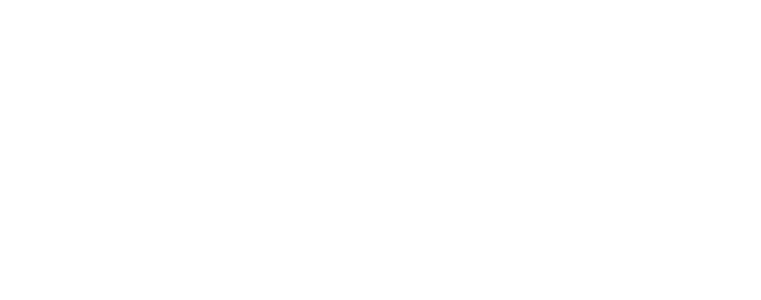
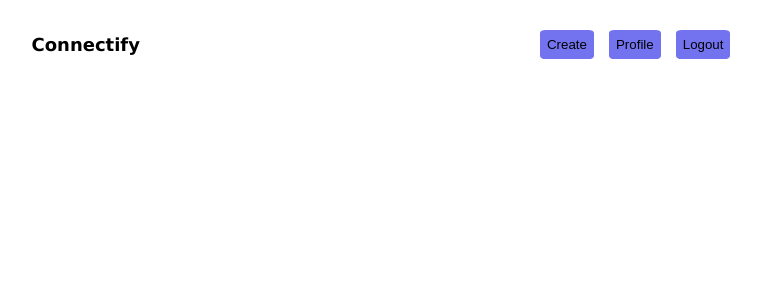
Before and after one commit to yuvarajgoud/SocialMediaPlatform, a React (Vite) app in the folder frontend/: page /home in a window 1280 px wide. Before the commit this address had no page. Shown: the top 300 px of the page, without its empty margins (259-1020 px from the left). Built offline with nearby package versions, Linux system fonts and the light colour scheme; the HTML template or start-up script is replaced by a standard one.

Commit message:
Added Logout

```diff
--- a/frontend/src/App.jsx
+++ b/frontend/src/App.jsx
@@ -1,23 +1,30 @@
-import React from "react";
+import React, { useEffect } from "react";
 import "./Styles/styles.css"
 import Login from "./Components/Login";
 import Signup from "./Components/Signup";
 import Layout from "./Components/Layout";
 import Error from "./Components/Error";
 import { Route, Routes } from "react-router-dom";
-
+import { UserContextProvider } from './Context/UserContext'
+import { useContext } from "react";
+import { UserContext } from "./Context/UserContext";
+import HomeLayout from "./Components/HomePages/HomeLayout";
 
 function App() {
 
+  const {userInfo , setUserInfo} = useContext(UserContext)
   return (
     <>
       <div className="App">
+        <UserContextProvider>
           <Routes>
             <Route path='/' element = {<Layout/>}>
               <Route path={'/'} element = {<Login/>} />
               <Route path={'/signup'} element = {<Signup />} />
+              <Route path = {'/home'} element={<HomeLayout/>}/>
             </Route>
           </Routes>
+        </UserContextProvider>
       </div>
     </>
   )
--- a/frontend/src/Components/Header.jsx
+++ b/frontend/src/Components/HomePages/Header.jsx
@@ -1,6 +1,6 @@
 import { useContext, useEffect ,useState} from "react";
 import { Link } from "react-router-dom";
-import '../Styles/Header.css'
+import '../../Styles/Header.css'
 export default function Header() {
 
 
--- /dev/null
+++ b/frontend/src/Components/HomePages/HomeLayout.jsx
@@ -0,0 +1,8 @@
+import Navbar from "./Navbar";
+
+
+export default function HomeLayout(){
+  return(
+    <Navbar/>
+  )
+}
--- /dev/null
+++ b/frontend/src/Components/HomePages/Navbar.jsx
@@ -0,0 +1,39 @@
+import React, { useContext, useState } from 'react';
+import '../../Styles/Navbar.css';
+import { UserContext } from '../../Context/UserContext';
+import { Navigate } from 'react-router-dom';
+
+const Navbar = () => {
+
+  const {userInfo,setUserInfo} = useContext(UserContext)
+  const [redirect,setRedirect] = useState(false)
+
+  async function logout(){
+    fetch('http://localhost:3000/api/auth/logout')
+    .then( res => res.json())
+    .then( res => {
+      localStorage.setItem('jwttoken',res.token);
+      setUserInfo(null);
+      setRedirect(true)
+    })
+  }
+  if(redirect){
+    console.log("inside Redirect")
+    return(
+      <Navigate to={'/'} />
+    )
+  }
+  return (
+    <nav className="navbar">
+      <div className="navbar-brand">Connectify</div>
+      <div className="navbar-buttons">
+      <button className="navbar-button">Create</button>
+        <button className="navbar-button">Profile</button>
+        <button className="navbar-button" onClick={logout}>Logout</button>
+
+      </div>
+    </nav>
+  );
+};
+
+export default Navbar;
--- a/frontend/src/Components/Layout.jsx
+++ b/frontend/src/Components/Layout.jsx
@@ -1,9 +1,10 @@
 import { Outlet } from "react-router-dom";
-import Header from './Header'
+import Header from './HomePages/Header'
 export default function Layout(){
+
+
   return(
     <main>
-      <Header/>
       <Outlet/>
     </main>
   )
--- a/frontend/src/Components/Login.jsx
+++ b/frontend/src/Components/Login.jsx
@@ -1,28 +1,68 @@
 import React from 'react';
-import { Link } from 'react-router-dom';
+import { Link, Navigate } from 'react-router-dom';
+import { useState ,useContext} from 'react';
+import { UserContext } from '../Context/UserContext';
 
 const preventRefresh = (e) => {
 	e.preventDefault();
 };
 
 export default function Login() {
+
+	const [username,setUsername]  = useState('')
+  const [password,setPassword] = useState('')
+  const [errormsg,setErrorMsg] = useState(false)
+  const {userInfo,setUserInfo} = useContext(UserContext)
+
+  const login = async (ev)=>{
+    ev.preventDefault();
+		console.log("Inside Login")
+    const res = await fetch('http://localhost:3000/api/auth/login',{
+      method:'POST',
+      body : JSON.stringify({username,password}),
+      headers : {'Content-Type':'application/json'},
+    })
+		res.json().then( res =>{
+			console.log(res)
+			if(res.success){
+				setErrorMsg("Login Successful");
+				setUserInfo(res.userDoc)
+				localStorage.setItem('jwttoken',res.token);
+			} else {
+				setErrorMsg("Invalid credentials");
+			}
+		})
+
+  }
+
+	if(userInfo){
+		return (
+			<Navigate to={'/home'}/>
+		)
+	}
+
 	return (
 		<div className="wrapper signIn">
 			<div className="illustration">
 				<img src="https://thumbs.dreamstime.com/b/happy-person-looking-smartphone-hand-reading-message-surfing-internet-smiling-man-holding-mobile-phone-scrolling-social-287236446.jpg" alt="illustration" />
 			</div>
-			<div className="form">
+			<div className="form" >
 				<div className="heading">LOGIN</div>
-				<form>
+				<p style={{color:"red",fontWeight:"bold"}}>{errormsg}</p>
+				<form onSubmit={login}>
 					<div>
 						<label htmlFor="name">Name</label>
-						<input type="text" id="name" placeholder="Enter your name" />
+						<input type="text" id="name" placeholder="Enter your name"
+						       value={username}
+                   onChange={ev => setUsername(ev.target.value)}/>
 					</div>
 					<div>
-						<label htmlFor="e-mail">E-Mail</label>
-						<input type="email" id="e-mail" placeholder="Enter you mail" />
+						<label htmlFor="password">Password</label>
+						<input type="password" id="password" placeholder="Enter you Password"
+						       value={password}
+                   onChange={ev => setPassword(ev.target.value)} />
 					</div>
-					<button type="submit" onClick={preventRefresh}>
+					<button type="submit">
 						Submit
 					</button>
 				</form>
--- /dev/null
+++ b/frontend/src/Context/UserContext.jsx
@@ -0,0 +1,12 @@
+import {createContext, useState} from "react";
+
+export const UserContext = createContext({});
+
+export function UserContextProvider({children}) {
+  const [userInfo,setUserInfo] = useState(null);
+  return (
+    <UserContext.Provider value={{userInfo,setUserInfo}}>
+      {children}
+    </UserContext.Provider>
+  );
+}
--- /dev/null
+++ b/frontend/src/Styles/Navbar.css
@@ -0,0 +1,31 @@
+/* Navbar.css */
+
+.navbar {
+  margin-top: 30px;
+  display: flex;
+  justify-content:center;
+  align-items: center;
+  gap: 400px;
+}
+
+.navbar-brand {
+  font-family: 'Lucida Sans', 'Lucida Sans Regular', 'Lucida Grande', 'Lucida Sans Unicode', Geneva, Verdana, sans-serif;
+  font-weight: bold;
+  font-size: large;
+}
+
+.navbar-buttons {
+  display: flex;
+  gap:15px;
+}
+
+.navbar-button {
+  border: none;
+  background-color: rgb(115, 115, 240);
+  padding: 7px;
+  border-radius: 10%;
+}
+
+.navbar-button:hover {
+  background-color: rgb(2, 146, 2);
+}
```
Also changed, not shown: frontend/src/Components/IndexPage.jsx (deleted), frontend/src/Components/Profile.jsx (added), 1 other file (tests, documents, lock files or other folders). Lines whose indentation alone changed are shown as unchanged.
